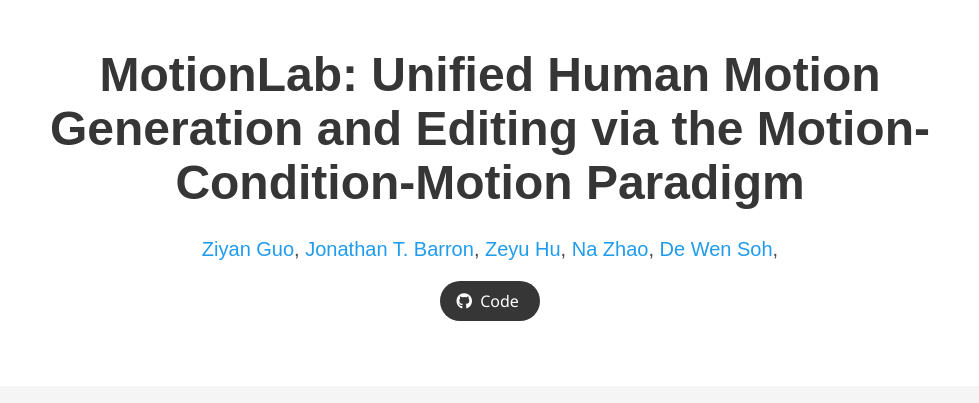
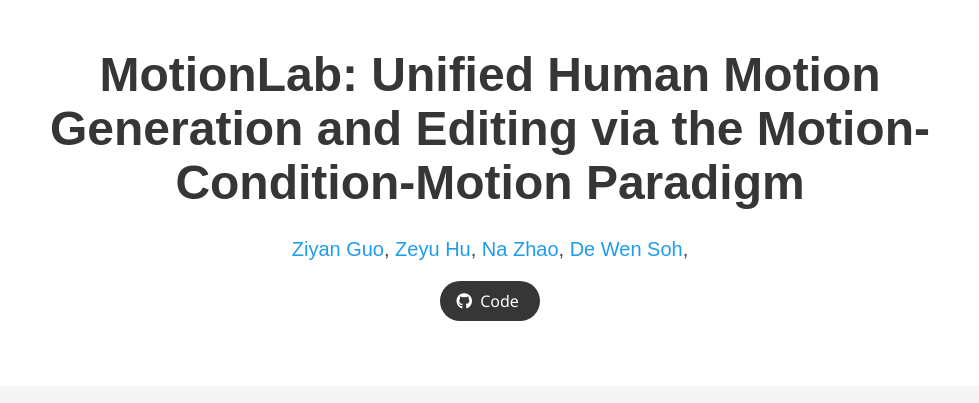
Before and after one commit to Diouo/motionlab.github.io, a plain HTML site: page index.html in a window 1280 px wide. Shown: the top 403 px of the page, without its empty margins (150-1129 px from the left). Drawn offline with nearby package versions, Linux system fonts and the light colour scheme; some icons are missing; a web font is replaced by a local one.

Commit message:
Update index.html

```diff
--- a/index.html
+++ b/index.html
@@ -59,10 +59,6 @@
             <div class="is-size-5 publication-authors">
               <span class="author-block">
                 <a href="https://scholar.google.com/citations?user=u8E2VQUAAAAJ&hl=zh-CN">Ziyan Guo</a>,</span>
-
-              <span class="author-block">
-                <a href="https://jonbarron.info">Jonathan T. Barron</a>,
-              </span>
 
               <span class="author-block">
                 <a href="https://hzykent.github.io/">Zeyu Hu</a>,
```
